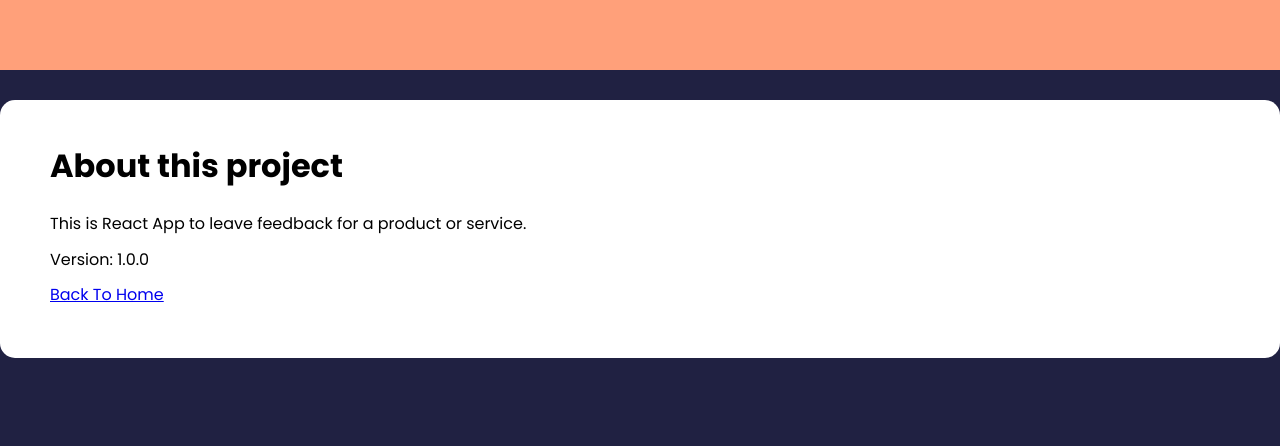
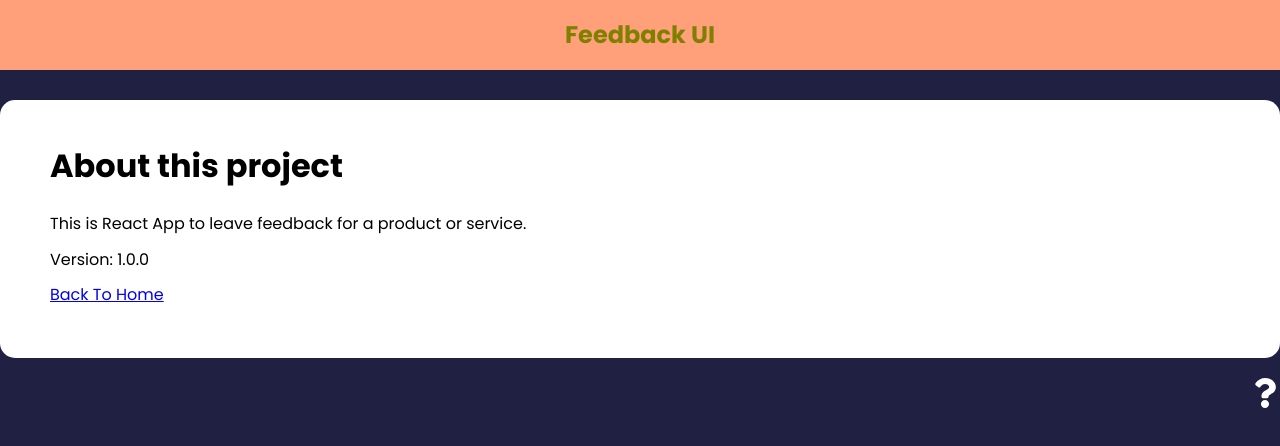
Before and after one commit to HikmatullaIbrat/Feedback-App-with-ReactJS, a React (Create React App) app: page /about in a window 1280 px wide. Shown: the top 446 px of the page. Built offline with nearby package versions, Linux system fonts and the light colour scheme.

Commit message:
Icon for about page, and usage of Link attr instead of <a> added

```diff
--- a/src/App.js
+++ b/src/App.js
@@ -84,7 +84,7 @@
 import Header from "./components/Header"
 // import FeedbackItem from "./components/FeedbackItem"
 import Container from "./components/Container"
-
+import AboutIconLink from "./components/AboutIconLink"
 function App(){
 
    return(
@@ -101,7 +101,9 @@
             <Route path="/about" element={< AboutPage />} />
             {/* <Card>Hello World</Card> */}
 
+
         </Routes>
+        <AboutIconLink />
     </BrowserRouter>
    )
 }
--- /dev/null
+++ b/src/components/AboutIconLink.jsx
@@ -0,0 +1,20 @@
+import { FaQuestion } from "react-icons/fa"
+import { Link } from "react-router-dom"
+function AboutIconLink() {
+  return (
+    <div className="about-link">
+        {/* <a href="/about">
+        <FaQuestion size={30} />
+        </a> */}
+        <Link to="/about">
+            <FaQuestion size={30} />
+        </Link>
+          {/* Complete version of Link attr */}
+            {/* <Link to={{ pathname: '/about', search: "?sort=name", hash: '#hello'}}>
+                <FaQuestion size={30} />
+            </Link> */}
+    </div>
+  )
+}
+
+export default AboutIconLink
--- a/src/components/Header.jsx
+++ b/src/components/Header.jsx
@@ -13,7 +13,7 @@
   return (
     <header style = {headerStyles}>
          <div className="container">
-            {/* <h2>Feedback UI from Header</h2> */}
+            <h2>Feedback UI</h2>
             {/* <h2>{props.text}</h2> */}
             <h2>{text}</h2>
          </div>
--- a/src/pages/AboutPage.jsx
+++ b/src/pages/AboutPage.jsx
@@ -1,5 +1,5 @@
 import Card from "../components/shared/card"
-
+import { Link } from "react-router-dom"
 function AboutPage() {
   return (
     <Card>
@@ -8,7 +8,7 @@
         <p>This is React App to leave feedback for a product or service.</p>
         <p>Version: 1.0.0</p>
         <p>
-          <a href="/">Back To Home</a>
+          <Link to="/">Back To Home</Link>
         </p>
       </div>
     </Card>
```
